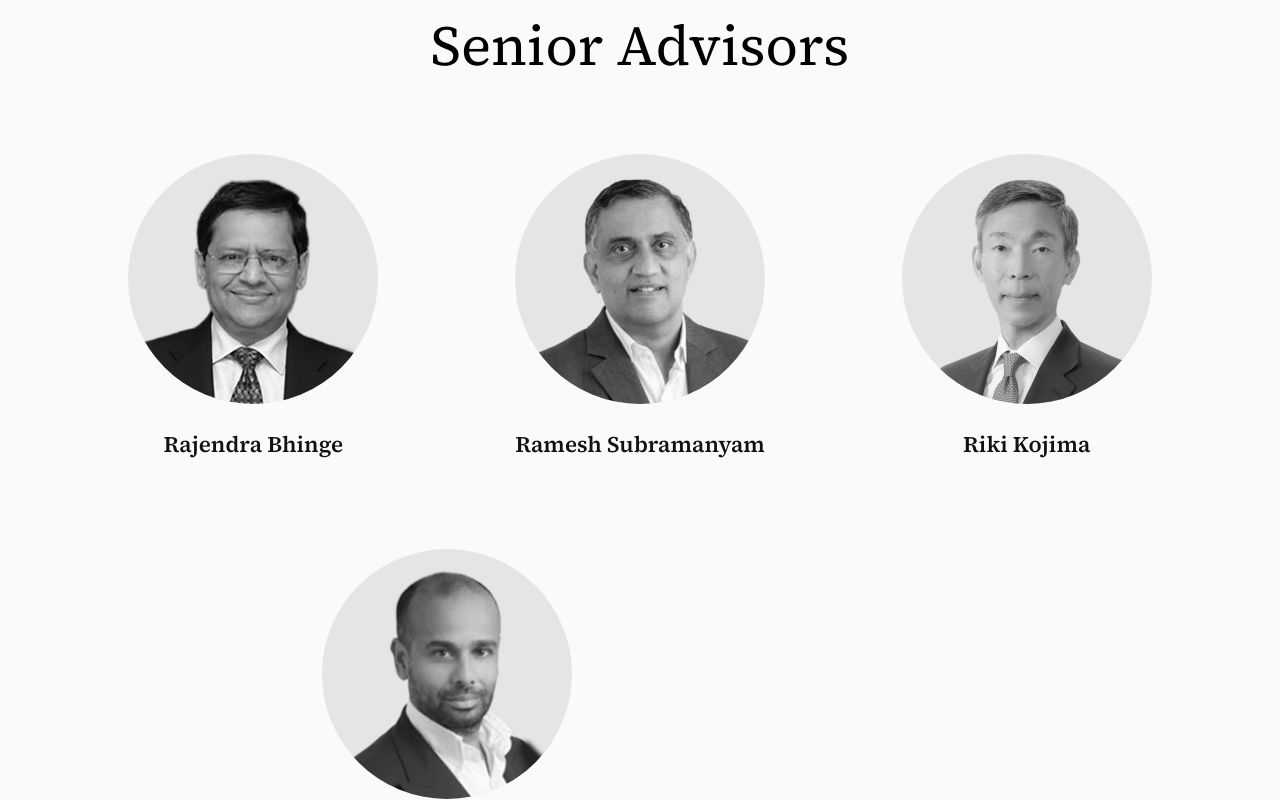
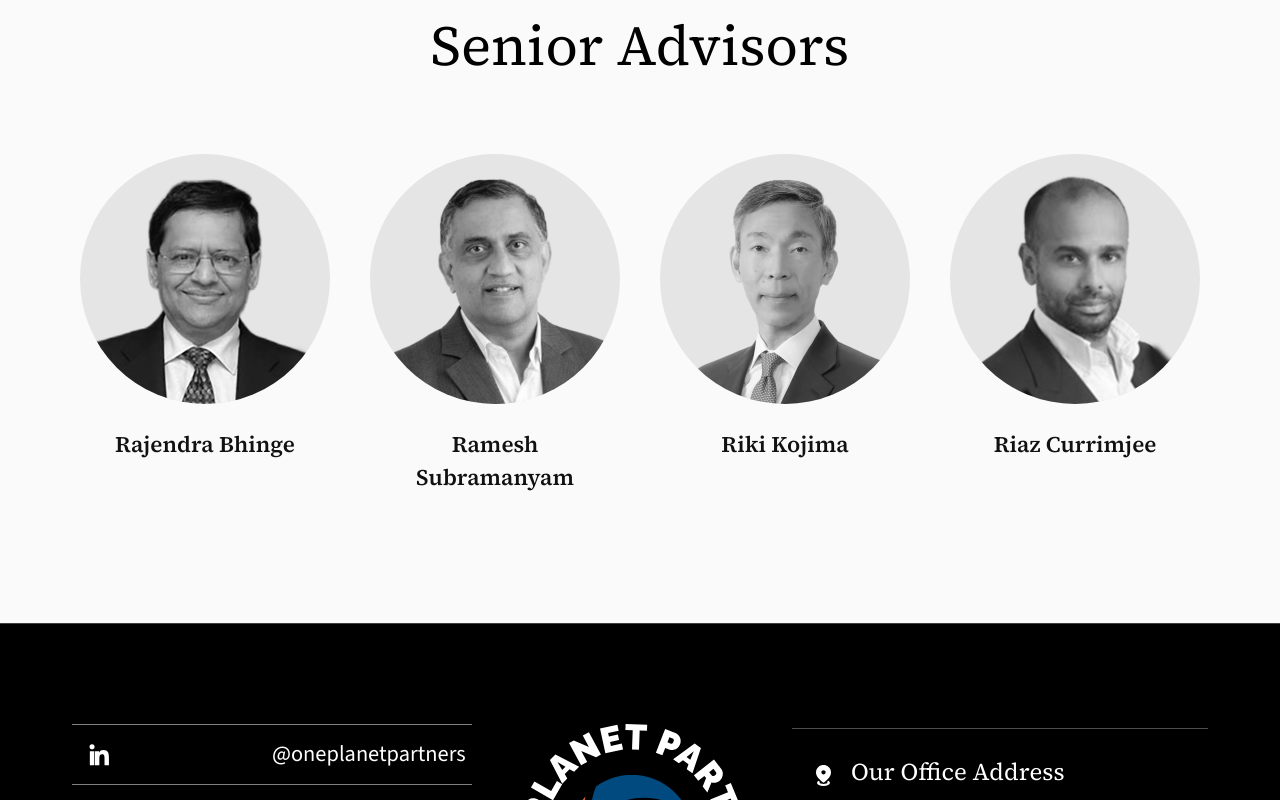
Before and after one commit to white-board-io/one-planet-partners, a Next.js app: page /leadership in a window 1280 px wide. Shown: the part 1540-2340 px from the top of the page. Built offline with nearby package versions, Linux system fonts and the light colour scheme.

Commit message:
refactor: Adjust grid layout for Senior Advisors component to enhance responsiveness and visual consistency

```diff
--- a/app/leadership/_components/senior-advisors.tsx
+++ b/app/leadership/_components/senior-advisors.tsx
@@ -1,6 +1,5 @@
 import Image from "next/image";
 import Link from "next/link";
-import { cn } from "@/lib/utils";
 import { Container } from "@/app/_components/container";
 import { Reveal } from "@/app/_components/reveal";
 import { advisors } from "./data";
@@ -44,13 +43,9 @@ export function SeniorAdvisors() {
             Senior Advisors
           </h2>
         </Reveal>
-        <div className="mt-12 grid grid-cols-2 gap-4 md:grid-cols-6 lg:gap-6">
+        <div className="mt-12 grid grid-cols-2 gap-4 lg:grid-cols-4 lg:gap-6">
           {advisors.map((advisor, i) => (
-            <Reveal
-              key={advisor.id}
-              delay={(i % 3) * 110}
-              className={cn("col-span-1 md:col-span-2", i === 3 && "md:col-start-2")}
-            >
+            <Reveal key={advisor.id} delay={(i % 4) * 110}>
               <AdvisorCard id={advisor.id} name={advisor.name} image={advisor.image} />
             </Reveal>
           ))}
```
